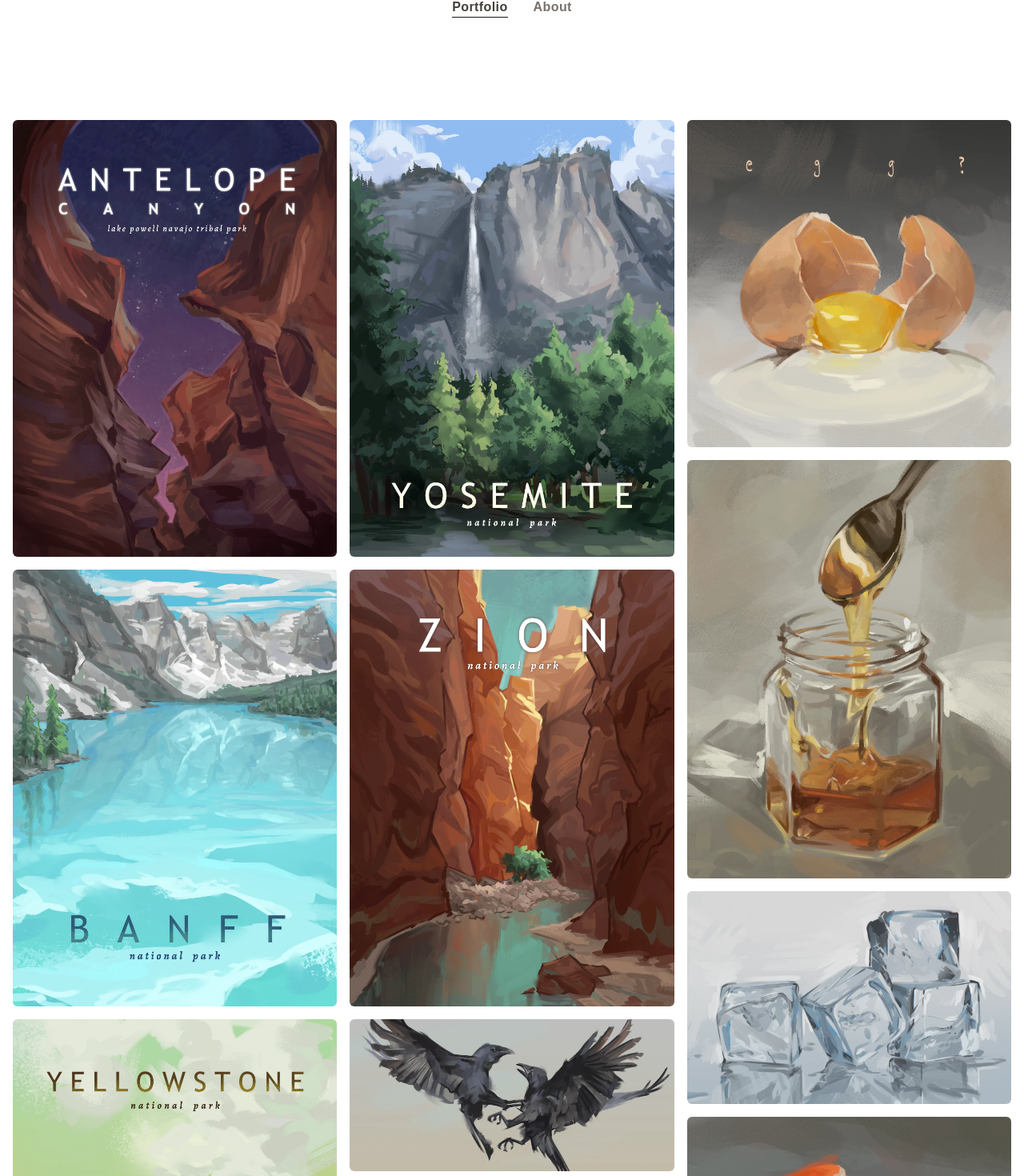
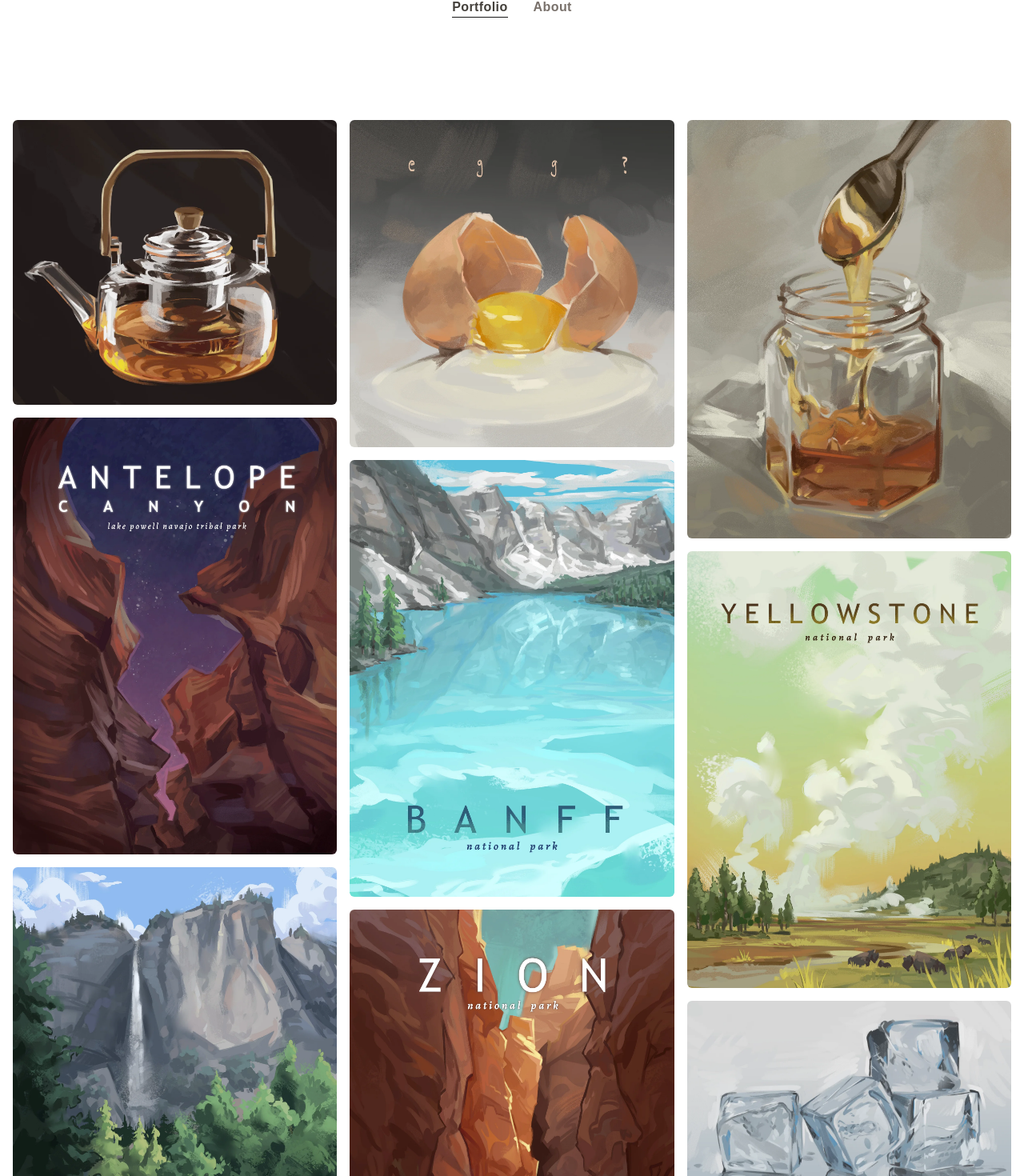
Before and after one commit to andrwyoung/art-portfolio, a Next.js app: page / in a window 1280 px wide. Shown: the part 155-1625 px from the top of the page at 80% size. Built offline with nearby package versions, Linux system fonts and the light colour scheme; a web font is replaced by a local one.

Commit message:
revamping portfolio

```diff
--- a/app/about/page.tsx
+++ b/app/about/page.tsx
@@ -29,7 +29,7 @@
         <p>
           Andrew is an artist/illustrator based in San Francisco focused on food
           and travel illustration for editorial and advertising. For the past 5
-          years, he's been working as a full time artist after leaving his
+          years, he&apos;s been working as a full time artist after leaving his
           previous career in tech.
         </p>
         <p>
@@ -38,7 +38,7 @@
         </p>
         <p>
           He also goes by Jonadrew, which is the identity he uses for his
-          children's publishing and comics style, and can be found{" "}
+          children&apos;s publishing and comics style, and can be found{" "}
           <a
             href="https://www.jonadrew.com/"
             className="font-bold font-body underline"
--- a/app/layout.tsx
+++ b/app/layout.tsx
@@ -3,6 +3,7 @@
 import "./globals.css";
 import Footer from "@/components/footer";
 import Navbar from "@/components/navbar";
+import { Analytics } from "@vercel/analytics/next";
 
 const logoFont = Hurricane({
   variable: "--font-logo",
@@ -76,11 +77,11 @@
       className={`${logoFont.variable} ${headerFont.variable} ${bodyFont.variable} h-full antialiased`}
     >
       <body className="min-h-full flex flex-col">
-        {" "}
         <Navbar />
         {children}
         <Footer />
       </body>
+      <Analytics />
     </html>
   );
 }
--- a/app/types/portfolio-config.ts
+++ b/app/types/portfolio-config.ts
@@ -8,87 +8,108 @@
 
 export const PortfolioConfig: PortfolioType[] = [
   {
+    filepath: "/art/sl-teapot.webp",
+    width: 1247,
+    height: 1095,
+    clientDescription: "Teapot",
+    seoDescription:
+      "Still life digital painting of a teapot with smooth ceramic surfaces and refined sculptural form",
+  },
+  {
+    filepath: "/art/sl-egg.webp",
+    width: 1600,
+    height: 1615,
+    clientDescription: "Egg",
+    seoDescription:
+      "Still life digital painting of an egg with soft natural light and delicate tonal gradients",
+  },
+  {
+    filepath: "/art/sl-honey.webp",
+    width: 1600,
+    height: 2063,
+    clientDescription: "Honey",
+    seoDescription:
+      "Still life digital painting of honey with warm golden tones and rich translucent texture",
+  },
+  {
     filepath: "/art/np-antelope.webp",
     width: 1600,
     height: 2156,
     clientDescription: "Antelope Canyon",
-    seoDescription: "Digital painting of Antelope Canyon's narrow slot canyon with glowing orange and red sandstone walls",
+    seoDescription:
+      "Digital painting of Antelope Canyon's narrow slot canyon with glowing orange and red sandstone walls",
   },
   {
     filepath: "/art/np-banff.webp",
     width: 1600,
     height: 2156,
     clientDescription: "Banff National Park",
-    seoDescription: "Digital painting of Banff National Park featuring turquoise glacial lakes and snow-capped Rocky Mountain peaks",
+    seoDescription:
+      "Digital painting of Banff National Park featuring turquoise glacial lakes and snow-capped Rocky Mountain peaks",
   },
   {
     filepath: "/art/np-yellowstone.webp",
     width: 1600,
     height: 2156,
     clientDescription: "Yellowstone",
-    seoDescription: "Digital painting of Yellowstone National Park with geothermal hot springs and vast wilderness landscape",
+    seoDescription:
+      "Digital painting of Yellowstone National Park with geothermal hot springs and vast wilderness landscape",
   },
   {
     filepath: "/art/np-yosemite.webp",
     width: 1600,
     height: 2156,
     clientDescription: "Yosemite",
-    seoDescription: "Digital painting of Yosemite Valley with dramatic granite cliffs, waterfalls, and lush valley floor",
+    seoDescription:
+      "Digital painting of Yosemite Valley with dramatic granite cliffs, waterfalls, and lush valley floor",
   },
   {
     filepath: "/art/np-zion.webp",
     width: 1600,
     height: 2156,
     clientDescription: "Zion National Park",
-    seoDescription: "Digital painting of Zion National Park's towering red sandstone canyon walls and winding Virgin River",
+    seoDescription:
+      "Digital painting of Zion National Park's towering red sandstone canyon walls and winding Virgin River",
   },
-  {
-    filepath: "/art/sl-crows.webp",
-    width: 1600,
-    height: 748,
-    clientDescription: "Crows",
-    seoDescription: "Still life digital painting of crows with dramatic dark plumage and sharp compositional contrast",
-  },
-  {
-    filepath: "/art/sl-diamond.webp",
-    width: 1600,
-    height: 1502,
-    clientDescription: "Diamond",
-    seoDescription: "Still life digital painting of a diamond with light refracting through facets in vivid prismatic color",
-  },
-  {
-    filepath: "/art/sl-egg.webp",
-    width: 1600,
-    height: 1615,
-    clientDescription: "Egg",
-    seoDescription: "Still life digital painting of an egg with soft natural light and delicate tonal gradients",
-  },
-  {
-    filepath: "/art/sl-honey.webp",
-    width: 1600,
-    height: 2063,
-    clientDescription: "Honey",
-    seoDescription: "Still life digital painting of honey with warm golden tones and rich translucent texture",
-  },
+  // {
+  //   filepath: "/art/sl-crows.webp",
+  //   width: 1600,
+  //   height: 748,
+  //   clientDescription: "Crows",
+  //   seoDescription:
+  //     "Still life digital painting of crows with dramatic dark plumage and sharp compositional contrast",
+  // },
+  // {
+  //   filepath: "/art/sl-diamond.webp",
+  //   width: 1600,
+  //   height: 1502,
+  //   clientDescription: "Diamond",
+  //   seoDescription:
+  //     "Still life digital painting of a diamond with light refracting through facets in vivid prismatic color",
+  // },
+
   {
     filepath: "/art/sl-ice.webp",
     width: 1286,
     height: 844,
     clientDescription: "Ice",
-    seoDescription: "Still life digital painting of ice with cool blue highlights and reflective crystalline surfaces",
+    seoDescription:
+      "Still life digital painting of ice with cool blue highlights and reflective crystalline surfaces",
   },
   {
     filepath: "/art/sl-tangerines.webp",
     width: 1600,
     height: 1402,
     clientDescription: "Tangerines",
-    seoDescription: "Still life digital painting of tangerines with vibrant orange hues and soft textured citrus skin",
+    seoDescription:
+      "Still life digital painting of tangerines with vibrant orange hues and soft textured citrus skin",
   },
   {
     filepath: "/art/sl-toast.webp",
     width: 1600,
     height: 1627,
     clientDescription: "Toast",
-    seoDescription: "Still life digital painting of toast with warm golden-brown tones and cozy everyday charm",
+    seoDescription:
+      "Still life digital painting of toast with warm golden-brown tones and cozy everyday charm",
   },
 ];
--- a/components/gallery.tsx
+++ b/components/gallery.tsx
@@ -9,18 +9,42 @@
   const [selected, setSelected] = useState<number | null>(null);
   const n = PortfolioConfig.length;
 
+  const NUM_COLS = 3;
+  const columns = Array.from({ length: NUM_COLS }, (_, colIdx) =>
+    PortfolioConfig.map((item, i) => ({ item, i })).filter(
+      (_, idx) => idx % NUM_COLS === colIdx
+    )
+  );
+
   return (
     <>
-      <div className="max-w-7xl mx-auto columns-1 sm:columns-3 gap-4 p-4">
-        {PortfolioConfig.map((item, i) => (
-          <div
-            key={item.filepath}
-            className="break-inside-avoid mb-4 cursor-zoom-in rounded-md transition-all
-            hover:shadow-md hover:scale-101"
-            onClick={() => {
-              if (window.innerWidth >= 640) setSelected(i);
-            }}
-          >
+      <div className="max-w-7xl mx-auto hidden sm:flex gap-4 p-4">
+        {columns.map((col, colIdx) => (
+          <div key={colIdx} className="flex-1 flex flex-col gap-4">
+            {col.map(({ item, i }) => (
+              <div
+                key={item.filepath}
+                className="cursor-zoom-in rounded-md transition-all hover:shadow-md hover:scale-101"
+                onClick={() => setSelected(i)}
+              >
+                <Image
+                  src={item.filepath}
+                  alt={item.seoDescription}
+                  width={item.width}
+                  height={item.height}
+                  title={item.clientDescription}
+                  className="w-full h-auto block rounded-md"
+                  sizes="33vw"
+                />
+              </div>
+            ))}
+          </div>
+        ))}
+      </div>
+
+      <div className="max-w-7xl mx-auto flex flex-col gap-4 p-4 sm:hidden">
+        {PortfolioConfig.map((item) => (
+          <div key={item.filepath} className="rounded-md">
             <Image
               src={item.filepath}
               alt={item.seoDescription}
@@ -28,7 +52,7 @@
               height={item.height}
               title={item.clientDescription}
               className="w-full h-auto block rounded-md"
-              sizes="(max-width: 768px) 100vw, 33vw"
+              sizes="100vw"
             />
           </div>
         ))}
```
Also changed, not shown: public/art/sl-teapot.webp (added).
